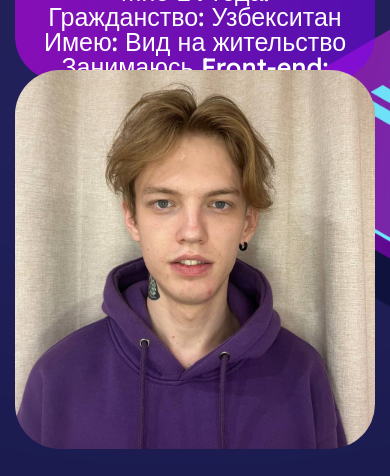
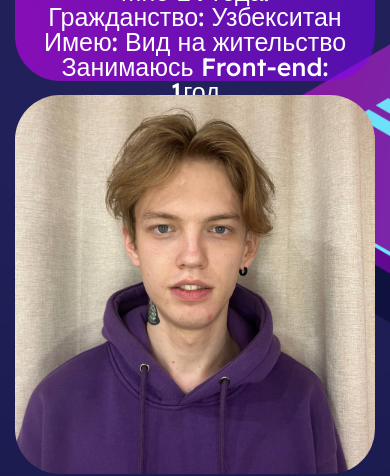
Before and after one commit to MartinShitc99/My__summary, a plain HTML site: page index.html in a window 390 px wide. Shown: the part 370-846 px from the top of the page. Drawn offline with Linux system fonts and the light colour scheme; files whose address does not match are found by name.

Commit message:
Update style.css

```diff
--- a/css/style.css
+++ b/css/style.css
@@ -294,7 +294,7 @@
     .hero__photo-tel {
         display: block;
         width: 100%;
-        margin-top: -175px;
+        margin-top: -150px;
         justify-content: center;
         border-radius: var(--border-radius);
     }
```
